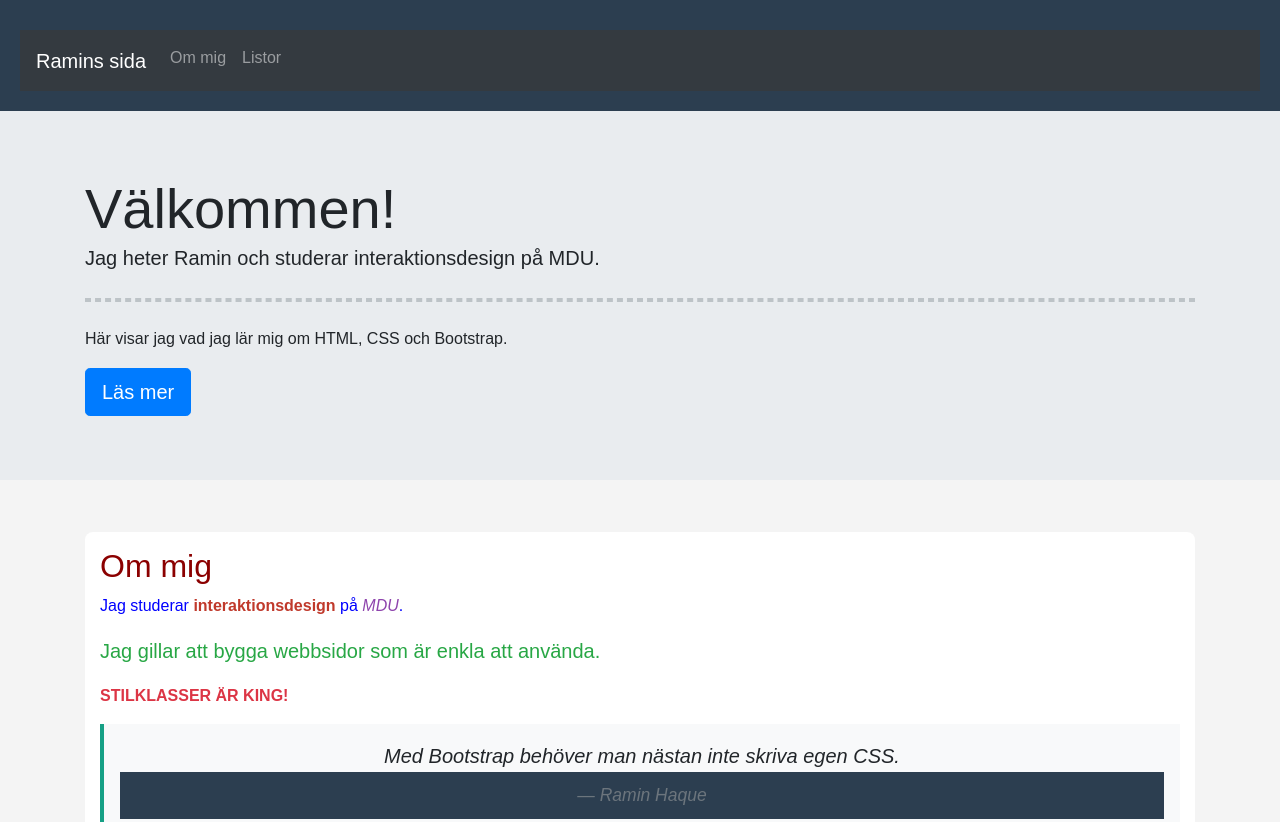
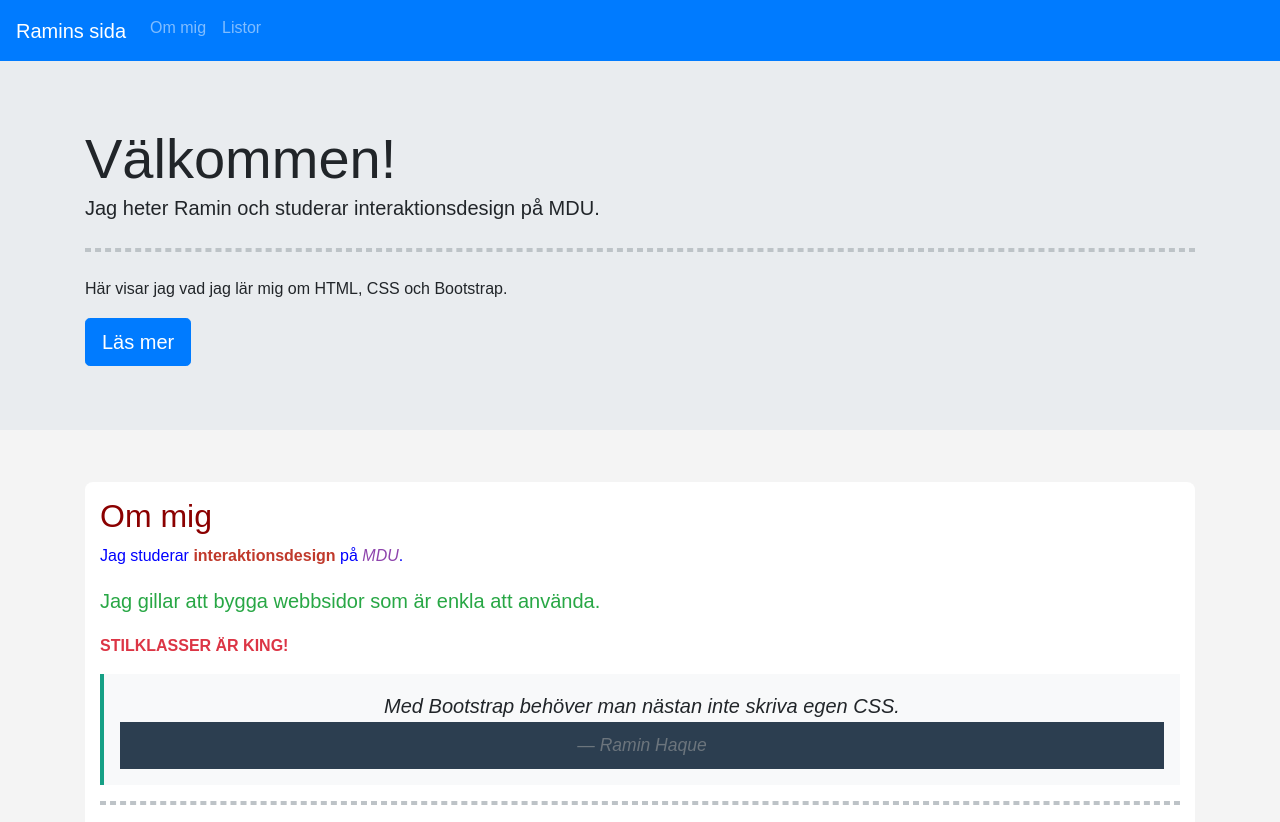
Before and after one commit to raminhaque/webbsida, a plain HTML site: page index.html in a window 1280 px wide. Shown: the top 822 px of the page. Drawn offline with nearby package versions, Linux system fonts and the light colour scheme.

Commit message:
Fixat färger på navbar

```diff
--- a/css/style.css
+++ b/css/style.css
@@ -1,6 +1,4 @@
-body { font-family: Arial, sans-serif; background-color: #f4f4f4; margin: 0; }
-header { background-color: #2c3e50; color: white; padding: 20px; }
-nav { margin-top: 10px; }
+body { font-family: Arial, sans-serif; background-color: #f4f4f4;}
 a { color: #f1c40f; text-decoration: none; }
 main { padding: 20px; }
 section { background-color: white; padding: 15px; margin-bottom: 15px; border-radius: 8px; }
--- a/index.html
+++ b/index.html
@@ -7,12 +7,12 @@
     <link rel="stylesheet" href="https://cdn.jsdelivr.net/npm/bootstrap@4.6.2/dist/css/bootstrap.min.css">
        <link rel="stylesheet" href="css/style.css">
        <style>
-  h2 { color: darkred; }
+  h2 { color: rgb(139, 0, 0); }
 </style>
 </head>
 <body>
     <header>
-  <nav class="navbar navbar-expand-lg navbar-dark bg-dark">
+  <nav class="navbar navbar-expand-lg navbar-dark bg-primary">
     <a class="navbar-brand" href="#">Ramins sida</a>
     <button class="navbar-toggler" type="button" data-toggle="collapse" data-target="#meny" aria-controls="meny" aria-expanded="false" aria-label="Visa meny">
       <span class="navbar-toggler-icon"></span>
```
